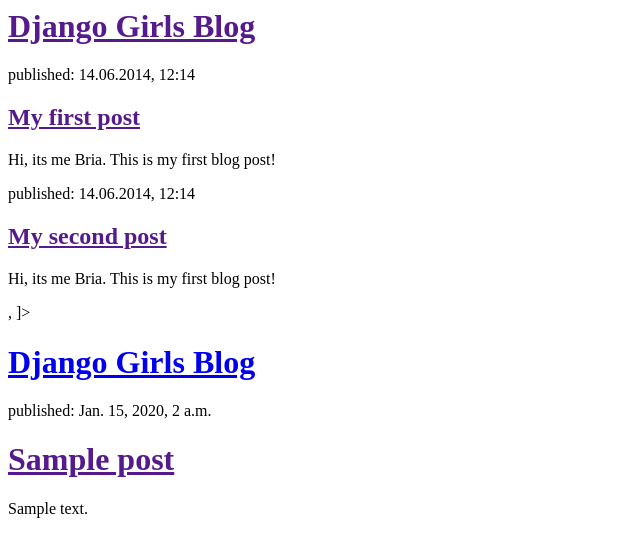
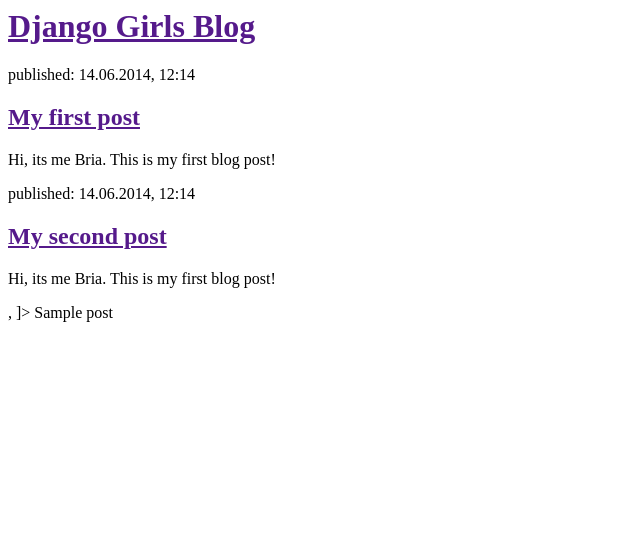
Before and after one commit to bcdkiddy/my-first-blog, a Django app: template blog/templates/blog/post_list.html in a window 1280 px wide. Shown: the top 557 px of the page, without its empty margins (0-640 px from the left). Run offline with Django 3.2, Linux system fonts and the light colour scheme; the template is opened without the code that fills it: values that come from a table or form of the project are taken from there, others are empty; tables that the repository leaves empty hold one stand-in row (values such as "Sample post").

Commit message:
updatemessage

```diff
--- a/blog/templates/blog/post_list.html
+++ b/blog/templates/blog/post_list.html
@@ -19,19 +19,14 @@
             <p>Hi, its me Bria. This is my first blog post!</p>
         </div>
 
-            <p><QuerySet [<Post: My second post>, <Post: My first post>]></p>
+            <QuerySet [<Post: My second post>, <Post: My first post>]>
+
+              {% for post in posts %}
+    {{ post }}
+{% endfor %}
 
               <div>
-    <h1><a href="/">Django Girls Blog</a></h1>
-</div>
 
-{% for post in posts %}
-    <div>
-        <p>published: {{ post.published_date }}</p>
-        <h1><a href="">{{ post.title }}</a></h1>
-        <p>{{ post.text|linebreaksbr }}</p>
-    </div>
-{% endfor %}
 
     </body>
 </html>
```
